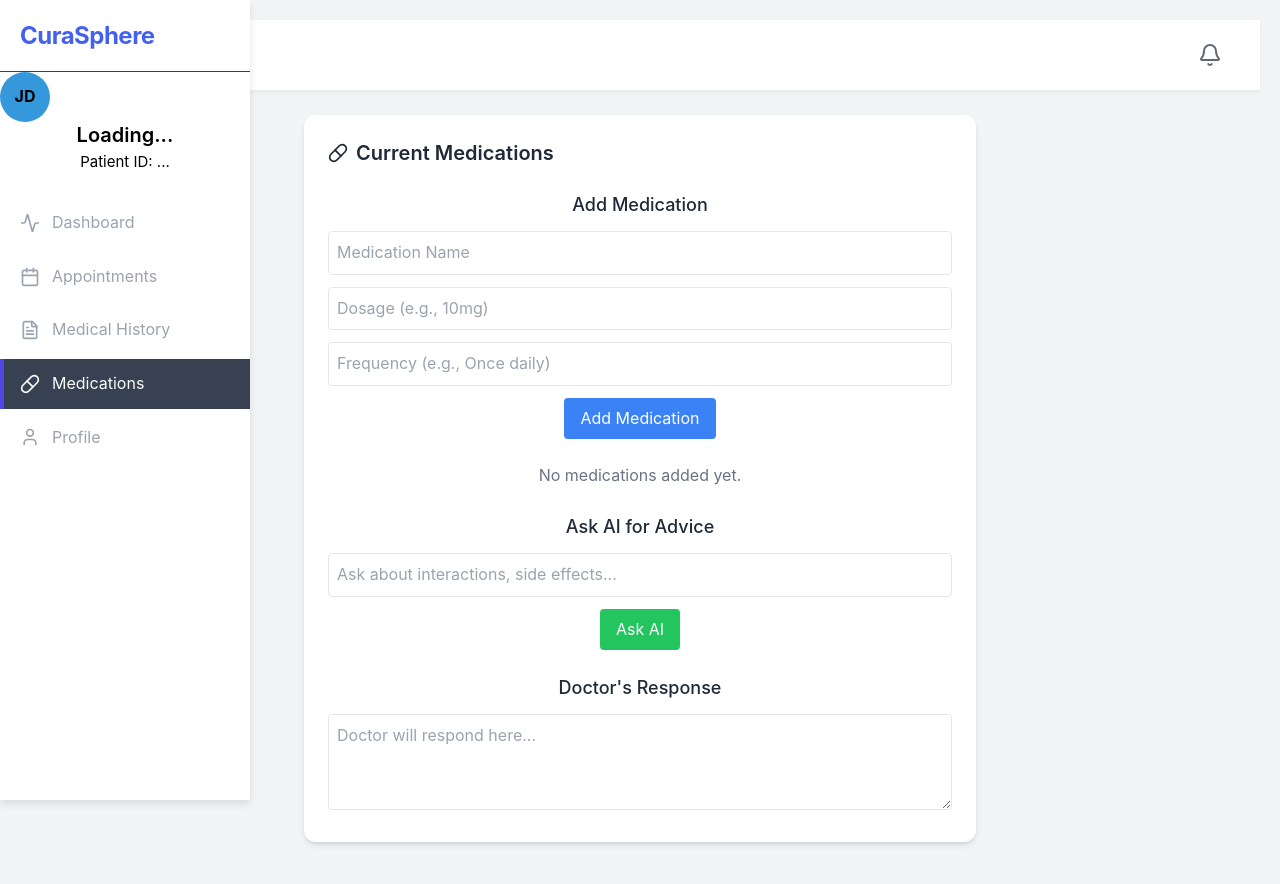
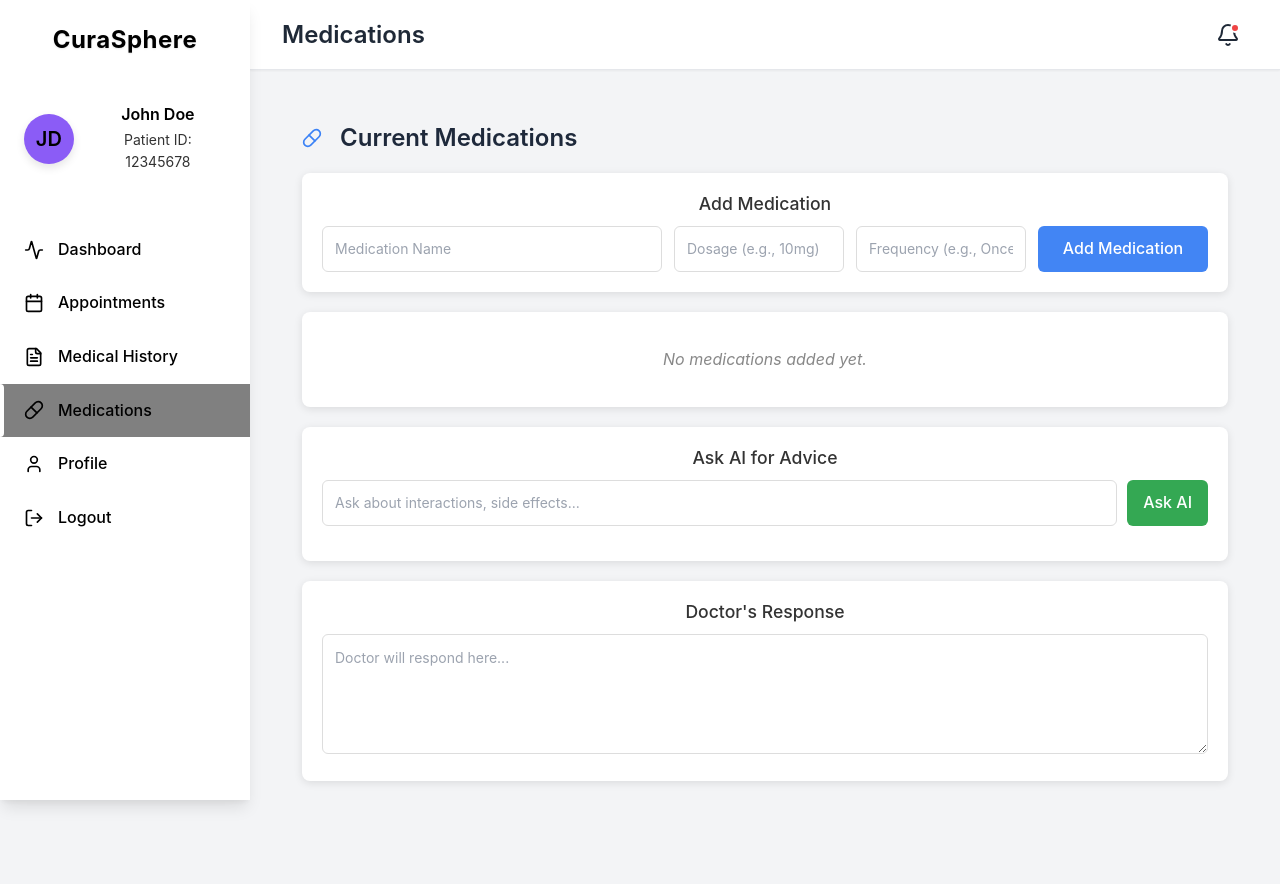
Before and after one commit to sridurgeshv/HMS, a React (Create React App) app in the folder hospital-management-system/frontend/: page /patient/medications in a window 1280 px wide. Shown: the top 884 px of the page. After the commit the page ends 833 px from the top, so only its background shows below. Built offline with nearby package versions, Linux system fonts and the light colour scheme.

Commit message:
medication page issue resolved

```diff
--- a/hospital-management-system/frontend/src/pages/patient/Dashboard.css
+++ b/hospital-management-system/frontend/src/pages/patient/Dashboard.css
@@ -1059,3 +1059,261 @@ body {
     transform: translateY(0);
   }
 }
+
+/* Medication Page */
+.patient-medications-view {
+  padding: 20px;
+  max-width: 1200px;
+  margin: 0 auto;
+}
+
+.patient-section-header {
+  display: flex;
+  align-items: center;
+  gap: 8px;
+  margin-bottom: 20px;
+}
+
+.patient-section-header h2 {
+  font-size: 1.5rem;
+  font-weight: 600;
+  display: flex;
+  align-items: center;
+  gap: 10px;
+}
+
+.patient-medications-subheader {
+  font-size: 1.1rem;
+  font-weight: 500;
+  margin-bottom: 10px;
+  color: #333;
+}
+
+/* Medication Form */
+.patient-medications-form {
+  background-color: white;
+  padding: 20px;
+  border-radius: 8px;
+  box-shadow: 0 2px 8px rgba(0, 0, 0, 0.1);
+  margin-bottom: 20px;
+}
+
+.patient-medications-inputs {
+  display: flex;
+  flex-direction: column;
+  gap: 12px;
+}
+
+.patient-input {
+  padding: 10px 12px;
+  border: 1px solid #ddd;
+  border-radius: 6px;
+  font-size: 14px;
+  width: 100%;
+  transition: border 0.2s ease;
+}
+
+.patient-input:focus {
+  outline: none;
+  border-color: #4285f4;
+  box-shadow: 0 0 0 2px rgba(66, 133, 244, 0.1);
+}
+
+.patient-button {
+  padding: 10px 16px;
+  border-radius: 6px;
+  font-weight: 500;
+  cursor: pointer;
+  transition: all 0.2s ease;
+  border: none;
+}
+
+.patient-button-primary {
+  background-color: #4285f4;
+  color: white;
+}
+
+.patient-button-primary:hover {
+  background-color: #3367d6;
+}
+
+.patient-button-secondary {
+  background-color: #34a853;
+  color: white;
+}
+
+.patient-button-secondary:hover {
+  background-color: #2d9147;
+}
+
+/* Medications List */
+.patient-medications-list {
+  background-color: white;
+  padding: 20px;
+  border-radius: 8px;
+  box-shadow: 0 2px 8px rgba(0, 0, 0, 0.1);
+  margin-bottom: 20px;
+}
+
+.patient-medication-item {
+  display: flex;
+  align-items: center;
+  padding: 15px;
+  border-radius: 6px;
+  border: 1px solid #eee;
+  margin-bottom: 10px;
+  transition: all 0.2s ease;
+}
+
+.patient-medication-item:hover {
+  box-shadow: 0 5px 15px rgba(0, 0, 0, 0.05);
+  border-color: #ddd;
+}
+
+.patient-medication-icon {
+  display: flex;
+  align-items: center;
+  justify-content: center;
+  min-width: 40px;
+  height: 40px;
+  border-radius: 8px;
+  background-color: rgba(66, 133, 244, 0.1);
+  margin-right: 15px;
+  color: #4285f4;
+}
+
+.patient-medication-details {
+  flex: 1;
+}
+
+.patient-medication-name {
+  font-weight: 600;
+  color: #333;
+  margin-bottom: 4px;
+}
+
+.patient-medication-instructions {
+  color: #666;
+  font-size: 0.9rem;
+}
+
+.patient-empty-message {
+  color: #888;
+  font-style: italic;
+  text-align: center;
+  padding: 15px;
+}
+
+/* AI Section */
+.patient-ai-section {
+  background-color: white;
+  padding: 20px;
+  border-radius: 8px;
+  box-shadow: 0 2px 8px rgba(0, 0, 0, 0.1);
+  margin-bottom: 20px;
+}
+
+.patient-ai-input-group {
+  display: flex;
+  gap: 10px;
+  margin-bottom: 15px;
+}
+
+.patient-ai-input {
+  flex: 1;
+}
+
+.patient-ai-response {
+  background-color: #f8f9fa;
+  padding: 15px;
+  border-radius: 6px;
+  border-left: 4px solid #34a853;
+  margin-top: 15px;
+}
+
+.patient-ai-response strong {
+  display: block;
+  margin-bottom: 5px;
+  color: #333;
+}
+
+.patient-ai-response p {
+  color: #444;
+  line-height: 1.5;
+  margin: 0;
+}
+
+/* Doctor Response Section */
+.patient-doctor-section {
+  background-color: white;
+  padding: 20px;
+  border-radius: 8px;
+  box-shadow: 0 2px 8px rgba(0, 0, 0, 0.1);
+}
+
+.patient-textarea {
+  width: 100%;
+  min-height: 120px;
+  padding: 12px;
+  border: 1px solid #ddd;
+  border-radius: 6px;
+  font-size: 14px;
+  resize: vertical;
+  font-family: inherit;
+  line-height: 1.5;
+}
+
+.patient-textarea:focus {
+  outline: none;
+  border-color: #4285f4;
+  box-shadow: 0 0 0 2px rgba(66, 133, 244, 0.1);
+}
+
+/* Responsive Adjustments */
+@media (min-width: 768px) {
+  .patient-medications-inputs {
+    display: grid;
+    grid-template-columns: 1fr 1fr;
+    gap: 12px;
+  }
+
+  .patient-medications-inputs input:first-child {
+    grid-column: span 2;
+  }
+
+  .patient-button {
+    grid-column: span 2;
+  }
+}
+
+@media (min-width: 992px) {
+  .patient-medications-inputs {
+    grid-template-columns: 2fr 1fr 1fr 1fr;
+  }
+
+  .patient-medications-inputs input:first-child {
+    grid-column: span 1;
+  }
+
+  .patient-button {
+    grid-column: span 1;
+  }
+}
+
+/* Fade In Animation */
+.patient-fade-in {
+  animation: fadeIn 0.3s ease-in-out;
+}
+
+@keyframes fadeIn {
+  from {
+    opacity: 0;
+    transform: translateY(10px);
+  }
+  to {
+    opacity: 1;
+    transform: translateY(0);
+  }
+}
+
+/* Profile Page */
--- a/hospital-management-system/frontend/src/pages/patient/Medications.js
+++ b/hospital-management-system/frontend/src/pages/patient/Medications.js
@@ -1,7 +1,7 @@
 import React, { useState, useEffect, useContext } from "react";
 import { PatientContext } from "../../PatientContext";
-import { Pill, Activity, Calendar, FileText, User, Bell } from "lucide-react";
-import { Link, useLocation } from "react-router-dom";
+import { Pill, Activity, Calendar, FileText, User, Bell, LogOut } from "lucide-react";
+import { Link, useLocation, useNavigate } from "react-router-dom";
 import { UserContext } from "../../UserContext";
 
 const Medications = () => {
@@ -16,8 +16,9 @@ const Medications = () => {
   const [aiResponse, setAiResponse] = useState("");
   const [doctorResponse, setDoctorResponse] = useState("");
   const [profile, setProfile] = useState(null);
-  const [loadingProfile, setLoadingProfile] = useState(true); // Add loading state for profile
+  const [isLoading, setIsLoading] = useState(true);
   const location = useLocation();
+  const navigate = useNavigate();
 
   // Fetch medications when component loads
   const fetchMedications = async () => {
@@ -44,7 +45,7 @@ const Medications = () => {
     } catch (error) {
       console.error('Error fetching profile:', error);
     } finally {
-      setLoadingProfile(false); // Set loading to false after fetching
+      setIsLoading(false);
     }
   };
 
@@ -53,6 +54,8 @@ const Medications = () => {
     fetchMedications();
     if (username) {
       fetchProfile();
+    } else {
+      setIsLoading(false);
     }
   }, [patientId, username]);
 
@@ -115,121 +118,185 @@ const Medications = () => {
 
   const activeTab = getActiveTab();
 
+  const handleLogout = () => {
+    // Clear all local storage items
+    localStorage.removeItem('username');
+    localStorage.removeItem('patient_id');
+
+    // Redirect to welcome page
+    navigate('/');
+  };
+
+  if (isLoading) {
     return (
-    <div className="dashboard-container">
-      <div className="sidebar">
-        <div className="sidebar-header">
-          <h2 className="logo">CuraSphere</h2>
+      <div className="patient-loading">
+        <div className="patient-loading-spinner"></div>
+        <p>Loading your health information...</p>
       </div>
-        <div className="sidebar-content">
-          <div className="user-profile">
-            <div className="avatar">{profile ? profile.full_name[0] : username ? username[0] : "JD"}</div>
-            <div className="user-info">
-              <h3>{profile ? profile.full_name : loadingProfile ? "Loading..." : "John Doe"}</h3> {/* Use loading state */}
-              <p>Patient ID: {profile ? profile.patient_id : patientId || "..."}</p>
+    );
+  }
+
+  return (
+    <div className="patient-layout">
+      <div className="patient-sidebar">
+        <div className="patient-sidebar-brand">
+          <h2 className="patient-logo">CuraSphere</h2>
+        </div>
+        <div className="patient-sidebar-body">
+          <div className="patient-user-card">
+            <div className="patient-user-avatar">{profile ? profile.full_name[0] : username ? username[0] : "JD"}</div>
+            <div className="patient-user-details">
+              <h3>{profile ? profile.full_name : "John Doe"}</h3>
+              <p>Patient ID: {profile ? profile.patient_id : patientId || "12345678"}</p>
             </div>
           </div>
-          <nav className="sidebar-menu">
+          <nav className="patient-nav">
             <Link
               to="/patient/dashboard"
-              className={`menu-item ${activeTab === 'dashboard' ? 'active' : ''}`}
+              className={`patient-nav-item ${activeTab === 'dashboard' ? 'patient-nav-active' : ''}`}
             >
               <Activity size={20} />
               <span>Dashboard</span>
             </Link>
             <Link
               to="/patient/appointments"
-              className={`menu-item ${activeTab === 'appointments' ? 'active' : ''}`}
+              className={`patient-nav-item ${activeTab === 'appointments' ? 'patient-nav-active' : ''}`}
             >
               <Calendar size={20} />
               <span>Appointments</span>
             </Link>
             <Link
               to="/patient/medical-history"
-              className={`menu-item ${activeTab === 'medical-history' ? 'active' : ''}`}
+              className={`patient-nav-item ${activeTab === 'medical-history' ? 'patient-nav-active' : ''}`}
             >
               <FileText size={20} />
               <span>Medical History</span>
             </Link>
             <Link
               to="/patient/medications"
-              className={`menu-item ${activeTab === 'medications' ? 'active' : ''}`}
+              className={`patient-nav-item ${activeTab === 'medications' ? 'patient-nav-active' : ''}`}
             >
               <Pill size={20} />
               <span>Medications</span>
             </Link>
             <Link
               to="/patient/profile"
-              className={`menu-item ${activeTab === 'profile' ? 'active' : ''}`}
+              className={`patient-nav-item ${activeTab === 'profile' ? 'patient-nav-active' : ''}`}
             >
               <User size={20} />
               <span>Profile</span>
+            </Link>
+            <Link
+              onClick={handleLogout}
+              className="patient-nav-item"
+            >
+              <LogOut size={20} />
+              <span>Logout</span>
             </Link>
           </nav>
         </div>
       </div>
 
-      <main className="dashboard-main">
-        <header className="main-header">
+      <main className="patient-content">
+        <header className="patient-header">
           <h1>Medications</h1>
-          <div className="header-actions">
-            <div className="notification-bell">
-              <span className="notification-dot"></span>
+          <div className="patient-header-controls">
+            <div className="patient-notification">
+              <span className="patient-notification-indicator"></span>
               <Bell size={24} />
             </div>
           </div>
         </header>
 
-        <div className="dashboard-content">
-          <div className="p-6 max-w-2xl mx-auto bg-white rounded-xl shadow-md space-y-6">
-            <h2 className="text-xl font-semibold flex items-center gap-2">
-              <Pill size={20} /> Current Medications
-            </h2>
+        <div className="patient-page-content">
+          <div className="patient-medications-view patient-fade-in">
+            <div className="patient-section-header">
+              <h2><Pill size={20} /> Current Medications</h2>
+            </div>
 
             {/* Medication Input Form */}
-            <div className="space-y-3">
-              <h3 className="text-lg font-medium">Add Medication</h3>
-              <input type="text" value={medName} onChange={(e) => setMedName(e.target.value)} placeholder="Medication Name" className="w-full p-2 border rounded" />
-              <input type="text" value={dosage} onChange={(e) => setDosage(e.target.value)} placeholder="Dosage (e.g., 10mg)" className="w-full p-2 border rounded" />
-              <input type="text" value={frequency} onChange={(e) => setFrequency(e.target.value)} placeholder="Frequency (e.g., Once daily)" className="w-full p-2 border rounded" />
-              <button onClick={addMedication} className="bg-blue-500 text-white px-4 py-2 rounded hover:bg-blue-600">Add Medication</button>
+            <div className="patient-medications-form">
+              <h3 className="patient-medications-subheader">Add Medication</h3>
+              <div className="patient-medications-inputs">
+                <input
+                  type="text"
+                  value={medName}
+                  onChange={(e) => setMedName(e.target.value)}
+                  placeholder="Medication Name"
+                  className="patient-input"
+                />
+                <input
+                  type="text"
+                  value={dosage}
+                  onChange={(e) => setDosage(e.target.value)}
+                  placeholder="Dosage (e.g., 10mg)"
+                  className="patient-input"
+                />
+                <input
+                  type="text"
+                  value={frequency}
+                  onChange={(e) => setFrequency(e.target.value)}
+                  placeholder="Frequency (e.g., Once daily)"
+                  className="patient-input"
+                />
+                <button
+                  onClick={addMedication}
+                  className="patient-button patient-button-primary"
+                >
+                  Add Medication
+                </button>
+              </div>
             </div>
 
             {/* Medications List */}
-            <div className="space-y-3">
+            <div className="patient-medications-list">
               {medications.length > 0 ? medications.map(med => (
-                <div key={med.id} className="flex items-center gap-4 p-4 border rounded">
-                  <Pill size={24} className="text-blue-500" />
-                  <div>
-                    <h3 className="font-semibold">{med.name}</h3>
-                    <p className="text-gray-600">{med.dosage} - {med.frequency}</p>
+                <div key={med.id} className="patient-medication-item">
+                  <div className="patient-medication-icon">
+                    <Pill size={24} />
+                  </div>
+                  <div className="patient-medication-details">
+                    <h3 className="patient-medication-name">{med.name}</h3>
+                    <p className="patient-medication-instructions">{med.dosage} - {med.frequency}</p>
                   </div>
                 </div>
-              )) : <p className="text-gray-500">No medications added yet.</p>}
+              )) : <p className="patient-empty-message">No medications added yet.</p>}
             </div>
 
             {/* AI Chat Feature */}
-            <div className="space-y-3">
-              <h3 className="text-lg font-medium">Ask AI for Advice</h3>
+            <div className="patient-ai-section">
+              <h3 className="patient-medications-subheader">Ask AI for Advice</h3>
+              <div className="patient-ai-input-group">
                 <input
                   type="text"
                   value={prompt}
                   onChange={(e) => setPrompt(e.target.value)}
                   placeholder="Ask about interactions, side effects..."
-                className="w-full p-2 border rounded"
+                  className="patient-input patient-ai-input"
                 />
-              <button onClick={fetchAIResponse} className="bg-green-500 text-white px-4 py-2 rounded hover:bg-green-600">Ask AI</button>
-              {aiResponse && <p className="p-3 bg-gray-100 rounded"><strong>AI Response:</strong> {aiResponse}</p>}
+                <button
+                  onClick={fetchAIResponse}
+                  className="patient-button patient-button-secondary"
+                >
+                  Ask AI
+                </button>
+              </div>
+              {aiResponse && (
+                <div className="patient-ai-response">
+                  <strong>AI Response:</strong>
+                  <p>{aiResponse}</p>
+                </div>
+              )}
             </div>
 
             {/* Doctor Response Section */}
-            <div className="space-y-3">
-              <h3 className="text-lg font-medium">Doctor's Response</h3>
+            <div className="patient-doctor-section">
+              <h3 className="patient-medications-subheader">Doctor's Response</h3>
               <textarea
                 value={doctorResponse}
                 onChange={(e) => setDoctorResponse(e.target.value)}
                 placeholder="Doctor will respond here..."
-                className="w-full p-2 border rounded h-24"
+                className="patient-textarea"
                 readOnly
               ></textarea>
             </div>
```
Lines whose indentation alone changed are shown as unchanged.
